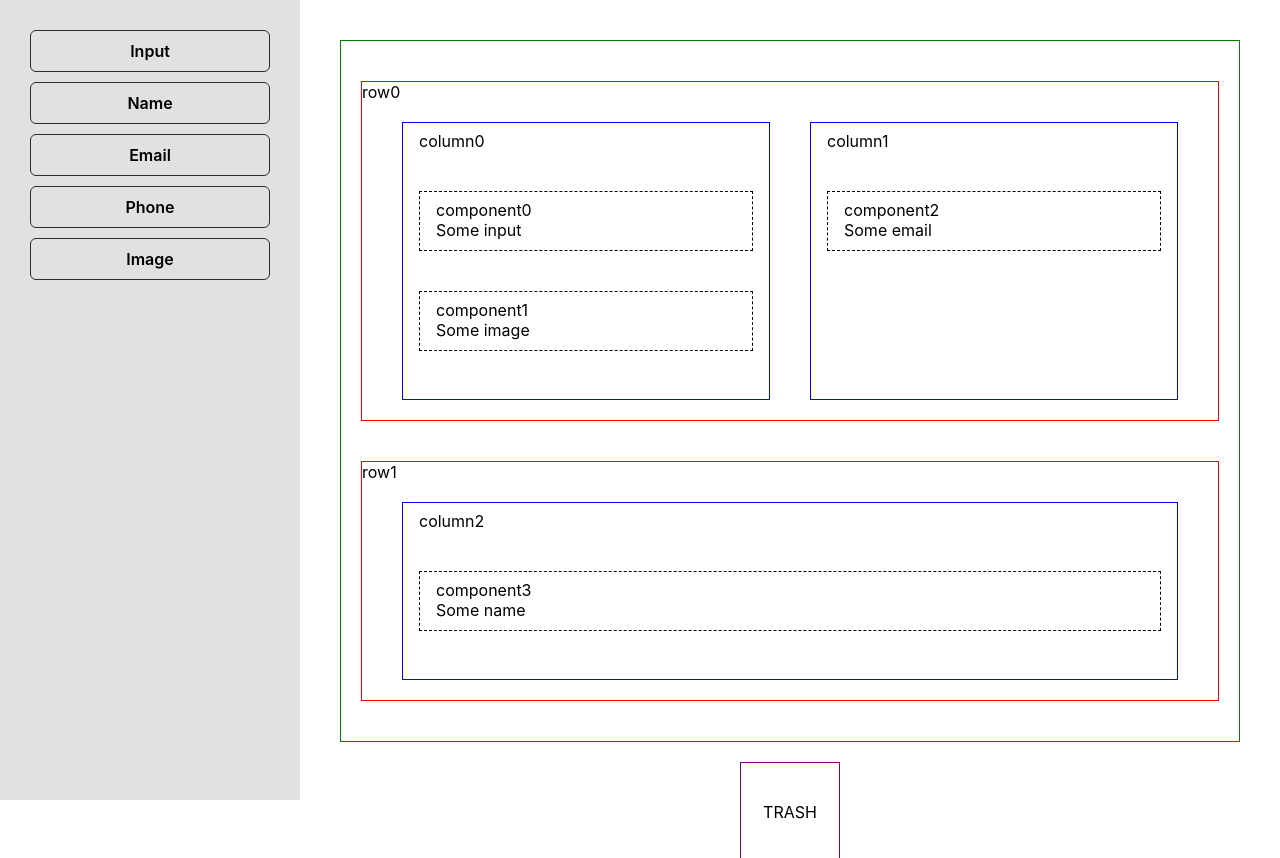
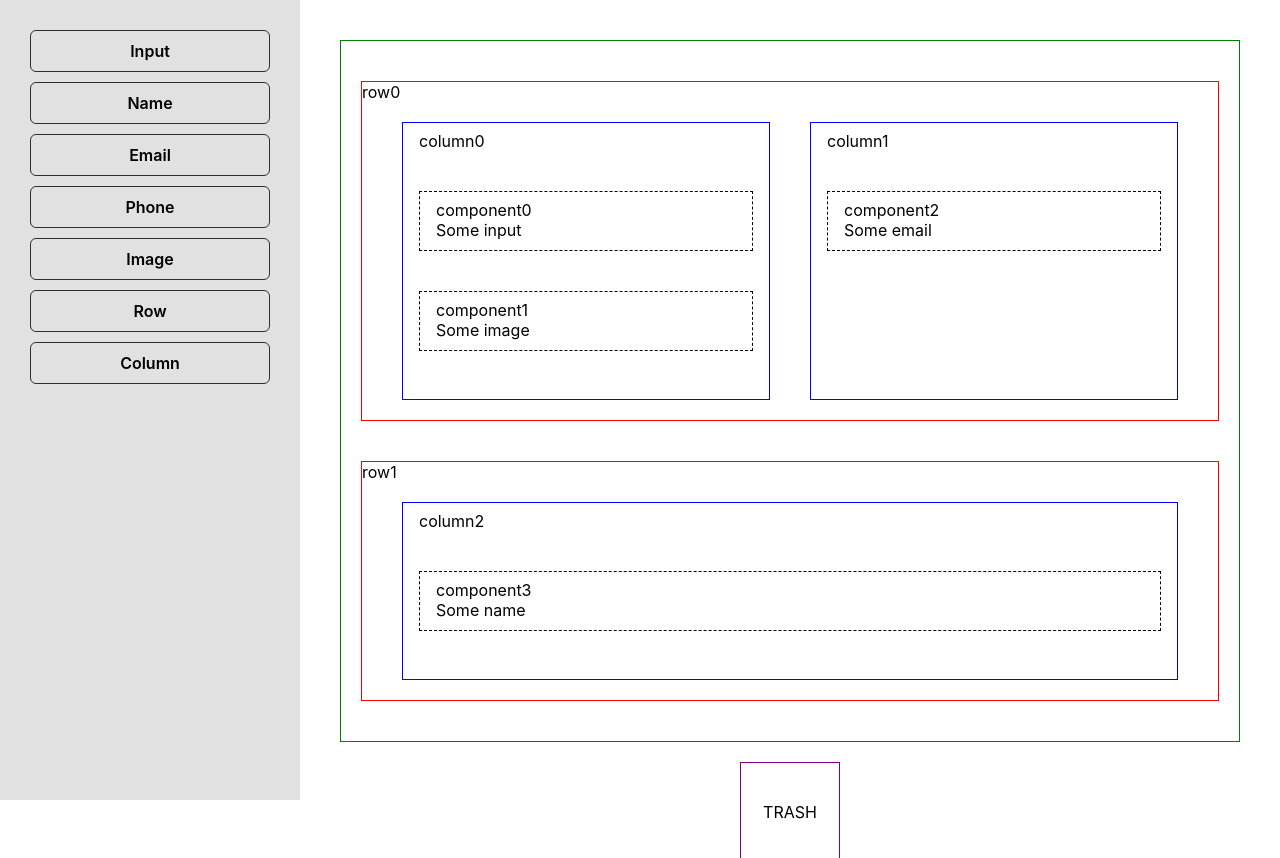
Before and after one commit to im-azad/xpeeddnd, a React (Create React App) app: page / in a window 1280 px wide. Shown: the top 858 px of the page. Built offline with nearby package versions, Linux system fonts and the light colour scheme.

Commit message:
Sidebar items added

```diff
--- a/src/constants.js
+++ b/src/constants.js
@@ -46,4 +46,20 @@ export const SIDEBAR_ITEMS = [
 			content: 'Some image',
 		},
 	},
+	{
+		id: shortid.generate(),
+		type: SIDEBAR_ITEM,
+		component: {
+			type: 'row',
+			content: 'Layout Row',
+		},
+	},
+	{
+		id: shortid.generate(),
+		type: SIDEBAR_ITEM,
+		component: {
+			type: 'column',
+			content: 'Layout Column',
+		},
+	},
 ];
```
